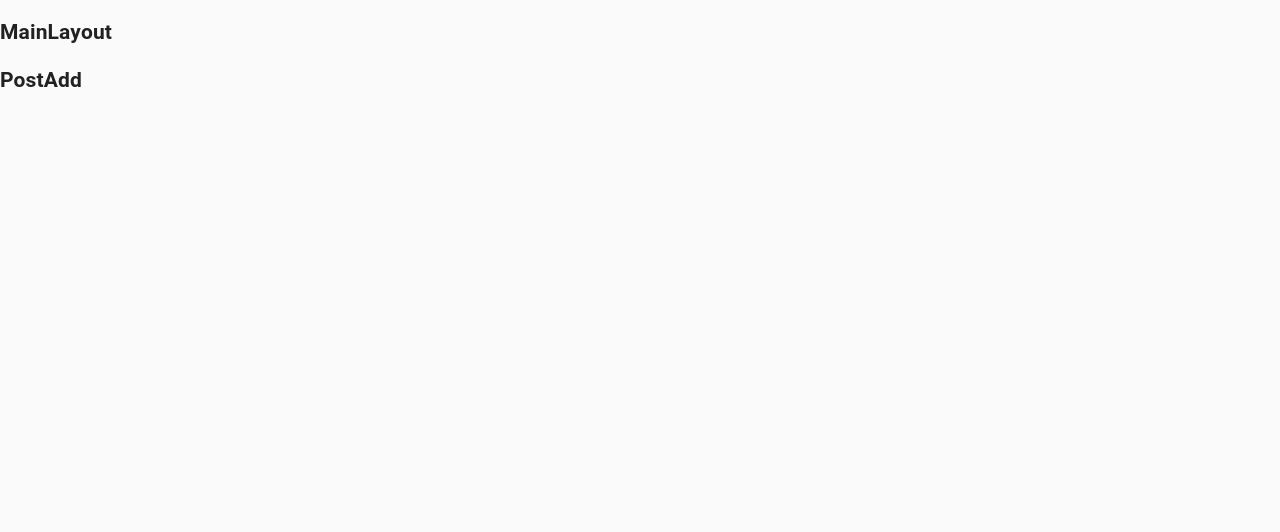
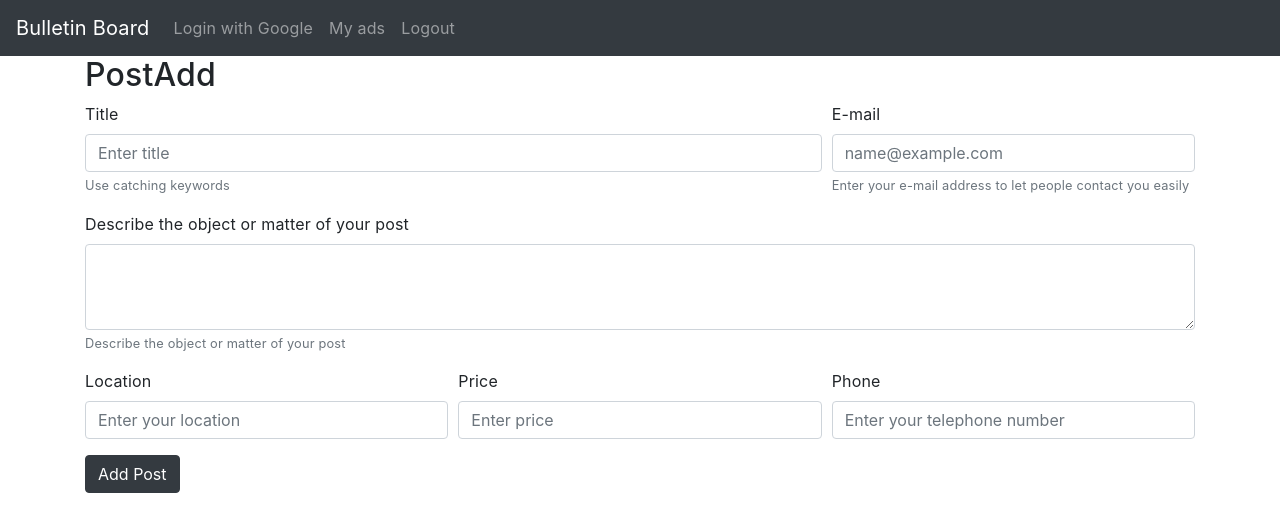
Before and after one commit to wallzack/BulletinBoard, a React (Create React App) app: page /post/add in a window 1280 px wide. Shown: the top 532 px of the page. Built offline with nearby package versions, Linux system fonts and the light colour scheme.

Commit message:
26.3 created views and main layout

```diff
--- a/package.json
+++ b/package.json
@@ -40,13 +40,15 @@
     "@material-ui/core": "^4.7.0",
     "@material-ui/icons": "^4.5.1",
     "axios": "^0.19.0",
-    "clsx": "^1.0.4",
+    "bootstrap": "^4.4.1",
+    "clsx": "^1.1.0",
     "enzyme": "^3.10.0",
     "enzyme-adapter-react-16": "^1.15.1",
     "node": "12.13.0",
     "node-sass": "^4.13.0",
     "npm-run-all": "^4.1.5",
     "react": "^16.12.0",
+    "react-bootstrap": "^1.0.0-beta.17",
     "react-dom": "^16.12.0",
     "react-redux": "^7.1.3",
     "react-router-dom": "^5.1.2",
--- a/src/components/layout/Header/Header.js
+++ b/src/components/layout/Header/Header.js
@@ -1,5 +1,8 @@
 import React from 'react';
 import PropTypes from 'prop-types';
+
+import Navbar from 'react-bootstrap/Navbar';
+import Nav from 'react-bootstrap/Nav';
 
 import clsx from 'clsx';
 
@@ -8,11 +11,18 @@ import clsx from 'clsx';
 
 import styles from './Header.module.scss';
 
-const Component = ({className, children}) => (
+const Component = ({ className }) => (
   <div className={clsx(className, styles.root)}>
-    <h2>Header</h2>
-    {children}
-  </div>
+    <Navbar bg="dark" variant="dark">
+      <Navbar.Brand href="#home">Bulletin Board</Navbar.Brand>
+      <Nav className="mr-auto">
+        <Nav.Link href="https://google.com">Login with Google</Nav.Link>
+        <Nav.Link href="/">My ads</Nav.Link>
+        <Nav.Link href="/">Logout</Nav.Link>
+      </Nav>
+    </Navbar>
+
+  </div >
 );
 
 Component.propTypes = {
--- a/src/components/layout/MainLayout/MainLayout.js
+++ b/src/components/layout/MainLayout/MainLayout.js
@@ -1,5 +1,9 @@
 import React from 'react';
 import PropTypes from 'prop-types';
+
+import { Header } from '../Header/Header';
+
+import Container from 'react-bootstrap/Container';
 
 import clsx from 'clsx';
 
@@ -8,10 +12,12 @@ import clsx from 'clsx';
 
 import styles from './MainLayout.module.scss';
 
-const Component = ({className, children}) => (
+const Component = ({ className, children }) => (
   <div className={clsx(className, styles.root)}>
-    <h2>MainLayout</h2>
-    {children}
+    <Header />
+    <Container>
+      {children}
+    </Container>
   </div>
 );
 
--- a/src/components/views/Homepage/Homepage.js
+++ b/src/components/views/Homepage/Homepage.js
@@ -1,5 +1,9 @@
 import React from 'react';
 import PropTypes from 'prop-types';
+
+import CardGroup from 'react-bootstrap/CardGroup';
+import Card from 'react-bootstrap/Card';
+import Button from 'react-bootstrap/Button';
 
 import clsx from 'clsx';
 
@@ -7,16 +11,47 @@ import clsx from 'clsx';
 // import { reduxSelector, reduxActionCreator } from '../../../redux/exampleRedux.js';
 
 import styles from './Homepage.module.scss';
+const myads = [
+  {
+    id: 1,
+    title: 'TIDAL Premium 1 year',
+    location: 'Łódź',
+    publishedDate: 'today',
+    image: 'https://tidal.com/_nuxt/img/620975c.png',
+  },
+  {
+    id: 2,
+    title: 'Check new Spotify',
+    location: null,
+    publishedDate: 'today',
+    image: 'https://static.wirtualnemedia.pl/media/top/Spotify_nowyekran655.png',
+  },
+];
+const Component = ({ className }) => (
+  <div className={clsx(className, styles.root)}>
 
-const Component = ({className, children}) => (
-  <div className={clsx(className, styles.root)}>
-    <h2>Homepage</h2>
-    {children}
+    <h3>My ads</h3>
+    <CardGroup>
+      {myads.map(ad => (
+        <Card className={styles.ad} key={ad.id}>
+          <Card.Img className={styles.cardImage} variant="top" src={ad.image} />
+          <Card.Body>
+            <Card.Title><a href={`/post/edit/:${ad.id}`}>{ad.title}</a></Card.Title>
+            <Card.Text>
+              {ad.location}
+            </Card.Text>
+          </Card.Body>
+          <Card.Footer>
+            <small className="text-muted">Published {ad.publishedDate}</small>
+          </Card.Footer>
+        </Card>
+      ))}
+    </CardGroup>
+    <Button href="/post/add" variant="dark">Add new post</Button>
   </div>
 );
 
 Component.propTypes = {
-  children: PropTypes.node,
   className: PropTypes.string,
 };
 
--- a/src/components/views/Homepage/Homepage.module.scss
+++ b/src/components/views/Homepage/Homepage.module.scss
@@ -1,4 +1,22 @@
-@import '../../../styles/settings.scss';
+@import "../../../styles/settings.scss";
 
 // .root {
 // }
+
+.ads {
+  list-style: none;
+  display: flex;
+  flex-wrap: wrap;
+  justify-content: center;
+}
+
+.ad {
+  flex: 0 0 33%;
+  max-width: 300px;
+  margin: 30px 0;
+}
+
+.cardImage {
+  height: 250px;
+  object-fit: cover;
+}
--- a/src/components/views/NotFound/NotFound.js
+++ b/src/components/views/NotFound/NotFound.js
@@ -8,10 +8,11 @@ import clsx from 'clsx';
 
 import styles from './NotFound.module.scss';
 
-const Component = ({className, children}) => (
+const Component = ({ className }) => (
   <div className={clsx(className, styles.root)}>
-    <h2>NotFound</h2>
-    {children}
+    <img alt="ooops" src="https://encrypted-tbn0.gstatic.com/images?q=tbn%3AANd9GcTqN1XZSBIbUjDqodj2ez8ouyD5YfnUsJgjk8d4FMLKRdb9ld5W"></img>
+    <p>Page has not been found</p>
+    <a href="/">Go back to the homepage</a>
   </div>
 );
 
--- a/src/components/views/PostAdd/PostAdd.js
+++ b/src/components/views/PostAdd/PostAdd.js
@@ -1,5 +1,10 @@
 import React from 'react';
 import PropTypes from 'prop-types';
+
+import Form from 'react-bootstrap/Form';
+import Button from 'react-bootstrap/Button';
+import Col from 'react-bootstrap/Col';
+
 
 import clsx from 'clsx';
 
@@ -8,15 +13,66 @@ import clsx from 'clsx';
 
 import styles from './PostAdd.module.scss';
 
-const Component = ({className, children}) => (
+const Component = ({ className }) => (
   <div className={clsx(className, styles.root)}>
     <h2>PostAdd</h2>
-    {children}
+    <Form>
+      <Form.Row>
+        <Col lg={8}>
+          <Form.Group controlId="postTitle">
+            <Form.Label>Title</Form.Label>
+            <Form.Control required type="text" placeholder="Enter title" />
+            <Form.Text className="text-muted">
+              Use catching keywords
+            </Form.Text>
+          </Form.Group>
+        </Col>
+        <Col lg={4}>
+          <Form.Group controlId="epostEmail">
+            <Form.Label>E-mail</Form.Label>
+            <Form.Control required type="email" placeholder="name@example.com" />
+            <Form.Text className="text-muted">
+              Enter your e-mail address to let people contact you easily
+            </Form.Text>
+          </Form.Group>
+        </Col>
+      </Form.Row>
+      <Form.Group controlId="postContent">
+        <Form.Label>Describe the object or matter of your post</Form.Label>
+        <Form.Control required as="textarea" rows="3" />
+        <Form.Text className="text-muted">
+          Describe the object or matter of your post
+        </Form.Text>
+      </Form.Group>
+      <Form.Row>
+        <Col>
+          <Form.Group controlId="postLocation">
+            <Form.Label>Location</Form.Label>
+            <Form.Control required type="text" placeholder="Enter your location" />
+          </Form.Group>
+        </Col>
+        <Col>
+          <Form.Group controlId="postPrice">
+            <Form.Label>Price</Form.Label>
+            <Form.Control required type="text" placeholder="Enter price" />
+          </Form.Group>
+        </Col>
+        <Col>
+          <Form.Group controlId="postPhone">
+            <Form.Label>Phone</Form.Label>
+            <Form.Control required type="text" placeholder="Enter your telephone number" />
+
+          </Form.Group>
+        </Col>
+      </Form.Row>
+      <Button variant="dark" type="submit">
+        Add Post
+      </Button>
+    </Form>
   </div>
 );
 
 Component.propTypes = {
-  children: PropTypes.node,
   className: PropTypes.string,
 };
 
--- a/src/index.js
+++ b/src/index.js
@@ -2,6 +2,8 @@ import React from 'react';
 import ReactDOM from 'react-dom';
 import { App } from './App';
 import * as serviceWorker from './serviceWorker';
+
+import 'bootstrap/dist/css/bootstrap.min.css';
 
 ReactDOM.render(<App />, document.getElementById('root'));
 
--- a/src/redux/initialState.js
+++ b/src/redux/initialState.js
@@ -6,4 +6,8 @@ export const initialState = {
       error: false,
     },
   },
+  user: {
+    rights: '',
+    authenticated: false,
+  },
 };
--- a/src/redux/store.js
+++ b/src/redux/store.js
@@ -1,13 +1,15 @@
-import {combineReducers, createStore, applyMiddleware} from 'redux';
+import { combineReducers, createStore, applyMiddleware } from 'redux';
 import thunk from 'redux-thunk';
 import { composeWithDevTools } from 'redux-devtools-extension';
 
 import { initialState } from './initialState';
 import { reducer as postsReducer } from './postsRedux';
+import { reducer as userReducer } from './userRedux';
 
 // define reducers
 const reducers = {
   posts: postsReducer,
+  user: userReducer,
 };
 
 // add blank reducers for initial state properties without reducers
--- /dev/null
+++ b/src/redux/userRedux.js
@@ -0,0 +1,20 @@
+/* selectors */
+export const getUser = ({ user }) => user;
+
+/* action name creator */
+// const reducerName = 'User';
+// const createActionName = name => `app/${reducerName}/${name}`;
+
+/* action types */
+// const CHANGE_USER = createActionName('CHANGE_USER');
+
+/* action creators */
+// export const changeUser = payload => ({ payload, type: CHANGE_USER });
+
+/* reducer */
+export const reducer = (statePart = [], action = {}) => {
+  switch (action.type) {
+    default:
+      return statePart;
+  }
+};
```
Also changed, not shown: 1 other file (tests, documents, lock files or other folders).
